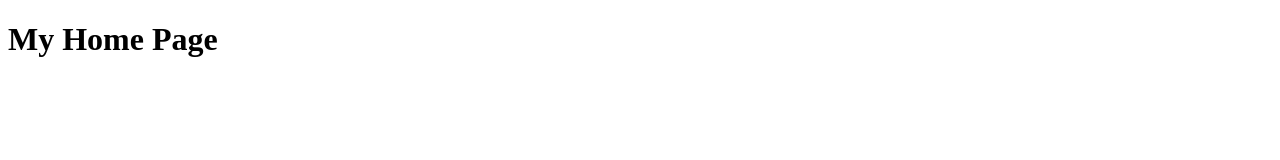
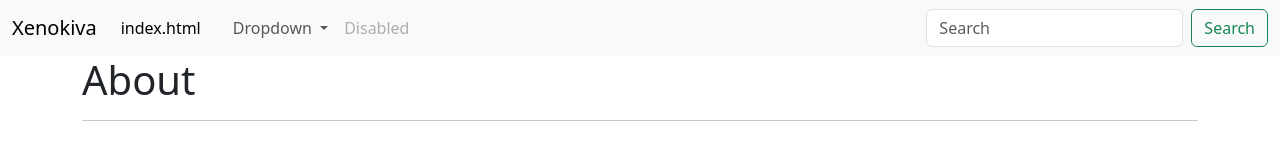
Before and after one commit to Xenokiva/Xenokiva.github.io, a plain HTML site: page index.html in a window 1280 px wide. Drawn offline with nearby package versions, Linux system fonts and the light colour scheme.

Commit message:
add about page

```diff
--- a/index.html
+++ b/index.html
@@ -1,11 +1,53 @@
-<!DOCTYPE html>
+<!doctype html>
 <html lang="en">
-<head>
-  <meta charset="UTF-8">
-  <meta name="viewport" content="width=device-width, initial-scale=1.0">
-  <title>Test Github</title>
-</head>
-<body>
-  <h1>My Home Page</h1>
-</body>
+  <head>
+    <meta charset="utf-8">
+    <meta name="viewport" content="width=device-width, initial-scale=1">
+    <title>Test Github</title>
+    <link href="https://cdn.jsdelivr.net/npm/bootstrap@5.3.2/dist/css/bootstrap.min.css" rel="stylesheet" integrity="sha384-T3c6CoIi6uLrA9TneNEoa7RxnatzjcDSCmG1MXxSR1GAsXEV/Dwwykc2MPK8M2HN" crossorigin="anonymous">
+  </head>
+  <body>
+    <nav class="navbar navbar-expand-lg bg-body-tertiary">
+      <div class="container-fluid">
+        <a class="navbar-brand" href="index.html">Xenokiva</a>
+        <button class="navbar-toggler" type="button" data-bs-toggle="collapse" data-bs-target="#navbarSupportedContent" aria-controls="navbarSupportedContent" aria-expanded="false" aria-label="Toggle navigation">
+          <span class="navbar-toggler-icon"></span>
+        </button>
+        <div class="collapse navbar-collapse" id="navbarSupportedContent">
+          <ul class="navbar-nav me-auto mb-2 mb-lg-0">
+            <li class="nav-item">
+              <a class="nav-link active" aria-current="page" href="#">index.html</a>
+            </li>
+            <li class="nav-item">
+              <a class="nav-link" href="#"><About class="html"></About></a>
+            </li>
+            <li class="nav-item dropdown">
+              <a class="nav-link dropdown-toggle" href="#" role="button" data-bs-toggle="dropdown" aria-expanded="false">
+                Dropdown
+              </a>
+              <ul class="dropdown-menu">
+                <li><a class="dropdown-item" href="#">Action</a></li>
+                <li><a class="dropdown-item" href="#">Another action</a></li>
+                <li><hr class="dropdown-divider"></li>
+                <li><a class="dropdown-item" href="#">Something else here</a></li>
+              </ul>
+            </li>
+            <li class="nav-item">
+              <a class="nav-link disabled" aria-disabled="true">Disabled</a>
+            </li>
+          </ul>
+          <form class="d-flex" role="search">
+            <input class="form-control me-2" type="search" placeholder="Search" aria-label="Search">
+            <button class="btn btn-outline-success" type="submit">Search</button>
+          </form>
+        </div>
+      </div>
+    </nav>
+    <div class="container">
+      <h1>About</h1>
+      <hr>
+    </div>
+
+    <script src="https://cdn.jsdelivr.net/npm/bootstrap@5.3.2/dist/js/bootstrap.bundle.min.js" integrity="sha384-C6RzsynM9kWDrMNeT87bh95OGNyZPhcTNXj1NW7RuBCsyN/o0jlpcV8Qyq46cDfL" crossorigin="anonymous"></script>
+  </body>
 </html>
```
Also changed, not shown: about.html (added).
